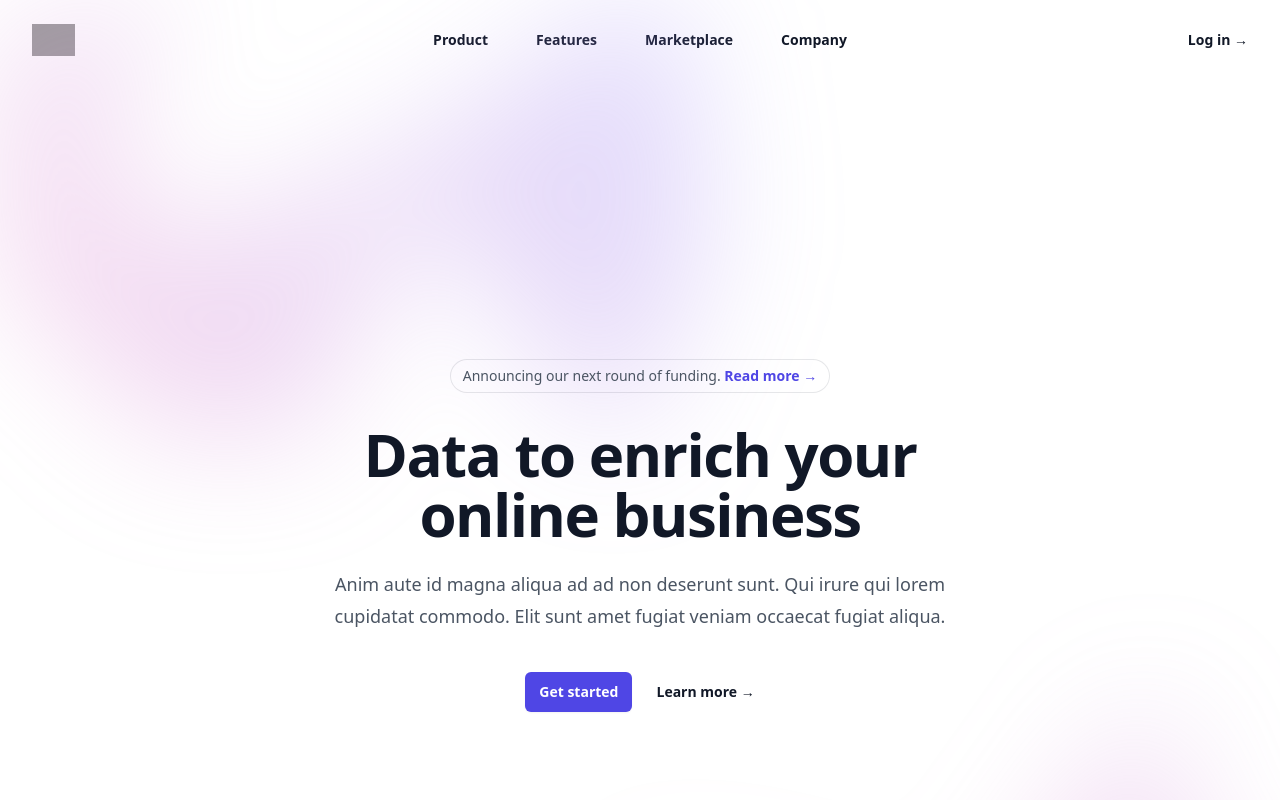
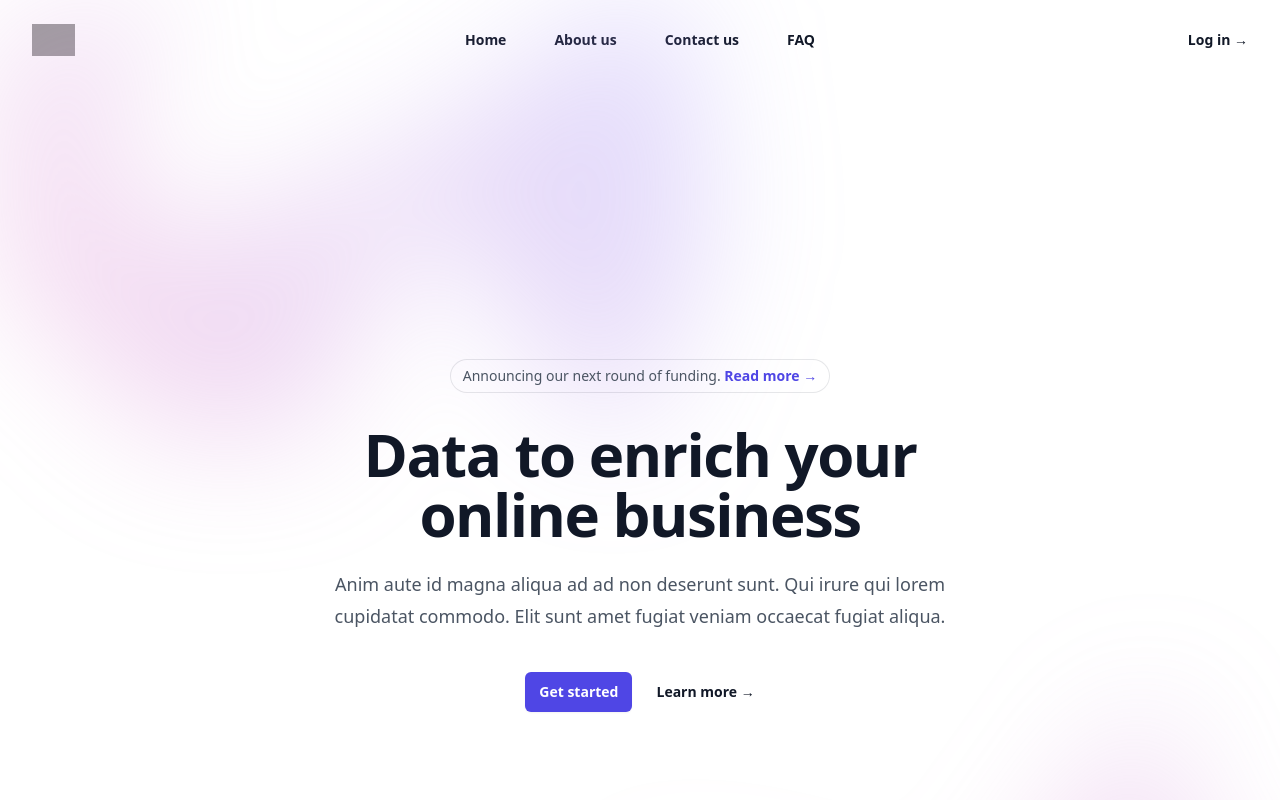
Before and after one commit to i0dheerajdileep/makeaton, a React (Vite) app: page / in a window 1280 px wide. Shown: the top 800 px of the page. Built offline with nearby package versions, Linux system fonts and the light colour scheme; grey boxes are pictures that could not be loaded.

Commit message:
added nav

```diff
--- a/src/components/Nav.jsx
+++ b/src/components/Nav.jsx
@@ -3,10 +3,10 @@ import { Dialog } from '@headlessui/react'
 import { Bars3Icon, XMarkIcon } from '@heroicons/react/24/outline'
 
 const navigation = [
-  { name: 'Product', href: '#' },
-  { name: 'Features', href: '#' },
-  { name: 'Marketplace', href: '#' },
-  { name: 'Company', href: '#' },
+  { name: 'Home', href: '#' },
+  { name: 'About us', href: '#' },
+  { name: 'Contact us', href: '#' },
+  { name: 'FAQ', href: '#' },
 ]
 
 export default function Nav() {
```
